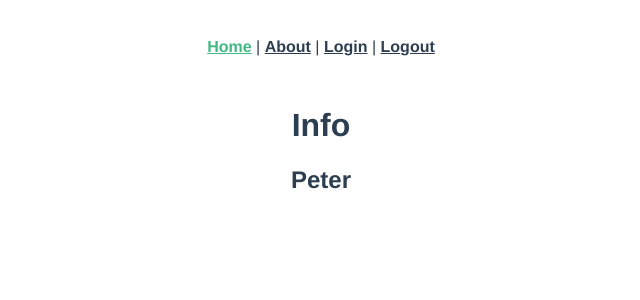
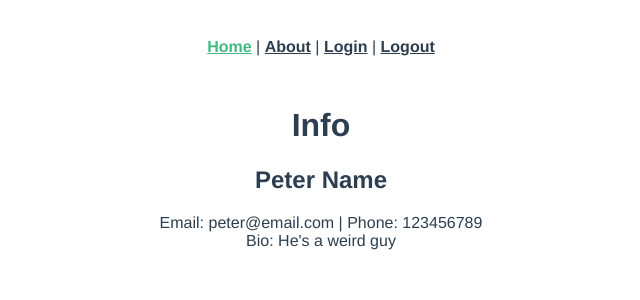
Before and after one commit to meganreh/student_portal, a Vue app: page / in a window 1280 px wide. Shown: the top 300 px of the page, without its empty margins (319-959 px from the left). Built offline with nearby package versions, Linux system fonts and the light colour scheme.

Commit message:
Updated data in Home.vue to match backend

```diff
--- a/src/views/Home.vue
+++ b/src/views/Home.vue
@@ -1,8 +1,11 @@
 <template>
   <div class="home">
     <h1>Info</h1>
-    <div v-for="student in students">
-      <h2>{{ student.first_name }}</h2>
+    <div v-for="user in users">
+      <h2>{{ user.first_name }} {{ user.last_name }}</h2>
+      Email: {{ user.email }} | Phone: {{ user.phone_number }}
+      <br />
+      Bio: {{ user.bio }}
     </div>
   </div>
 </template>
@@ -14,7 +17,7 @@ export default {
   data: function() {
     return {
       message: "Student Portal Fun Time",
-      students: [
+      users: [
         {
           id: 1,
           first_name: "Peter",
@@ -22,7 +25,7 @@ export default {
           email: "peter@email.com",
           password: "password",
           phone_number: "123456789",
-          bio: "x",
+          bio: "He's a weird guy",
           linkedin: "x",
           twitter: "x",
           website: "x",
```
